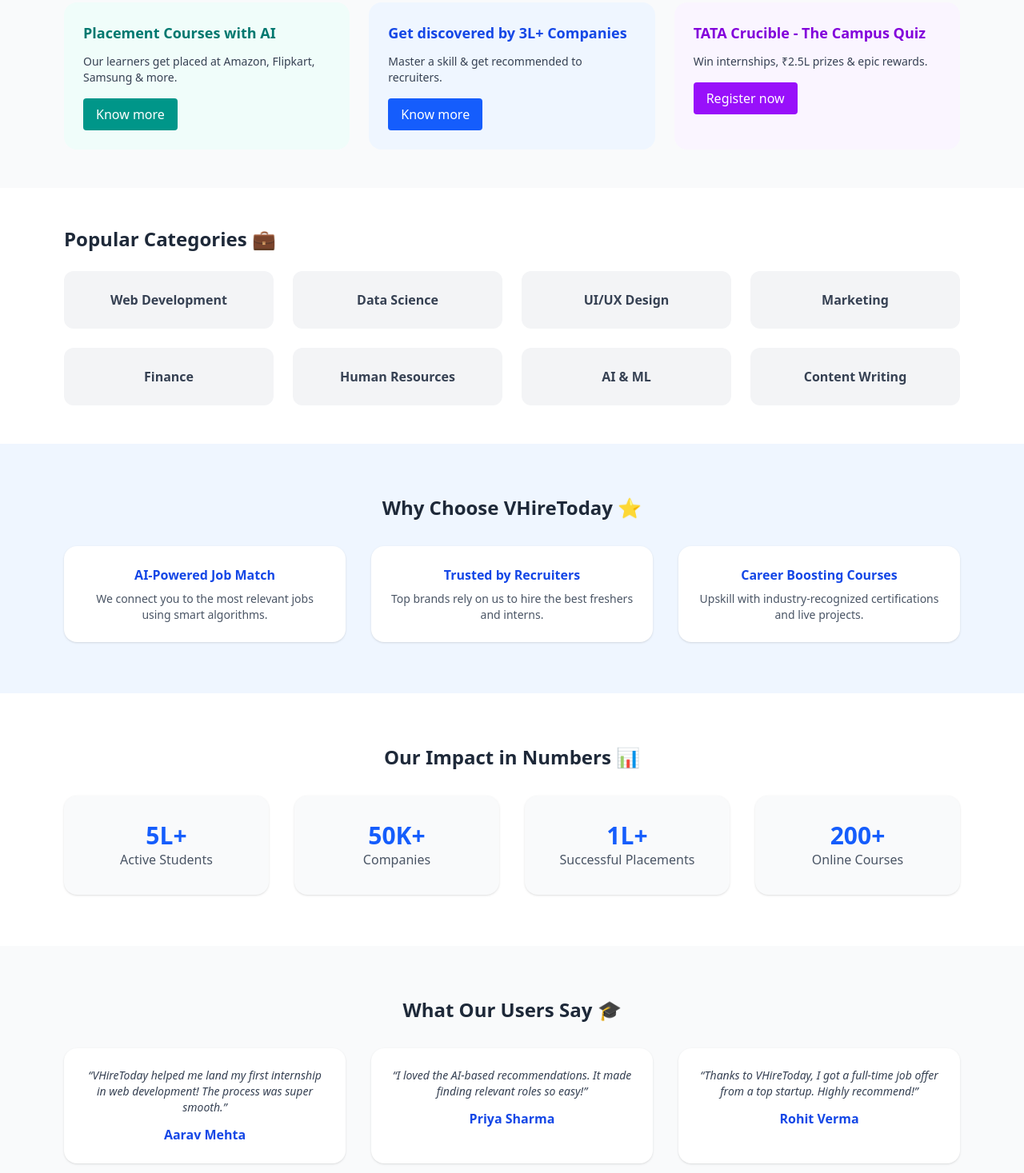
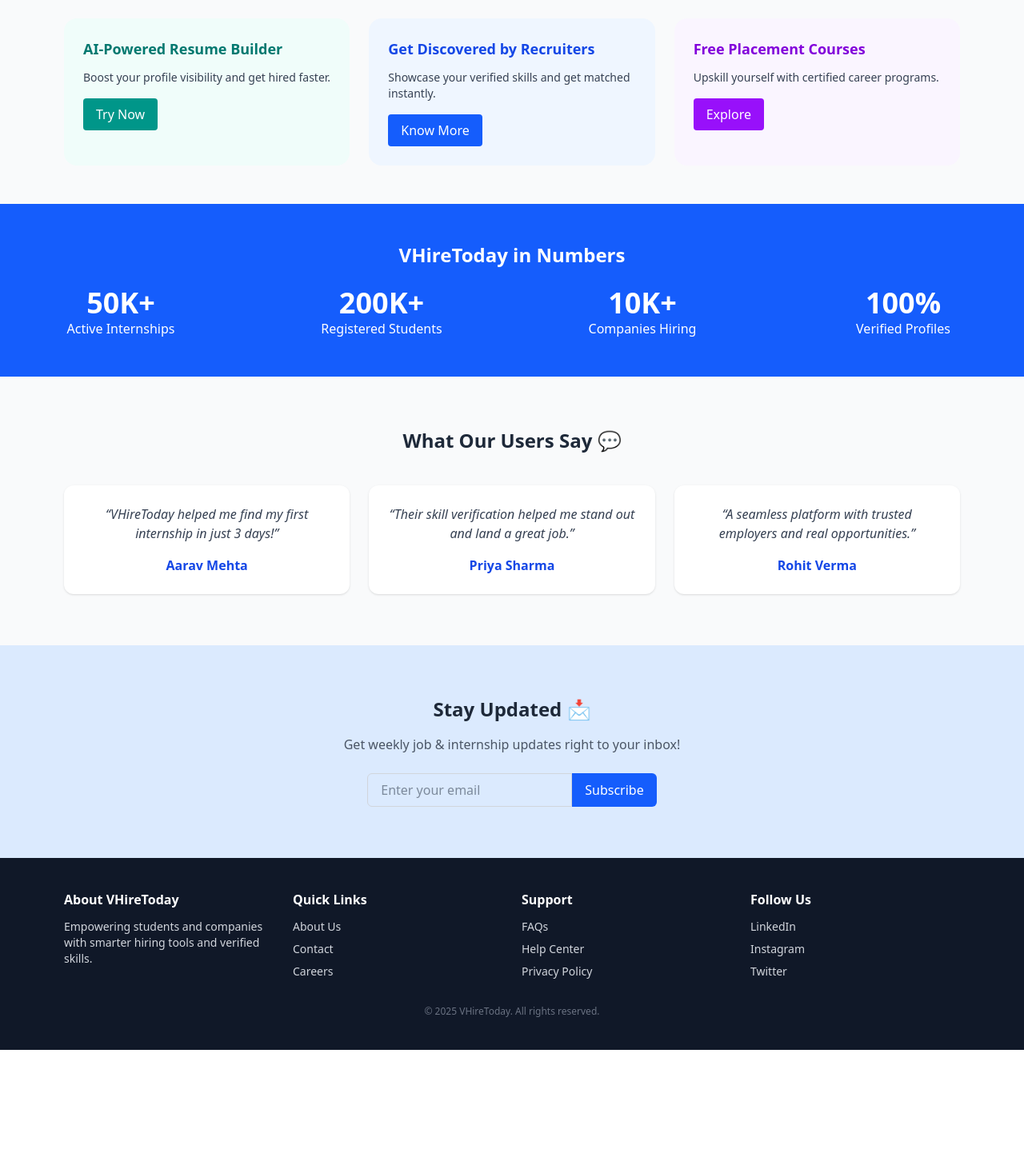
Before and after one commit to Tasneemsd/SkillVerify, a React (Vite) app in the folder client/: page /#/ in a window 1280 px wide. Shown: the part 743-2210 px from the top of the page at 80% size. After the commit the page ends 2056 px from the top, so only its background shows below. Built offline with nearby package versions, Linux system fonts and the light colour scheme.

Commit message:
Home updated 7:38

```diff
--- a/client/src/components/Home.jsx
+++ b/client/src/components/Home.jsx
@@ -2,36 +2,32 @@
 import { FaGoogle, FaEnvelope, FaArrowUp } from "react-icons/fa";
 
 export default function Home() {
-  const [showButton, setShowButton] = useState(false);
+  const [showTopBtn, setShowTopBtn] = useState(false);
 
+  // Show Back to Top button on scroll
   useEffect(() => {
     const handleScroll = () => {
-      if (window.scrollY > 300) {
-        setShowButton(true);
-      } else {
-        setShowButton(false);
-      }
+      if (window.scrollY > 400) setShowTopBtn(true);
+      else setShowTopBtn(false);
     };
     window.addEventListener("scroll", handleScroll);
     return () => window.removeEventListener("scroll", handleScroll);
   }, []);
 
-  const scrollToTop = () => {
-    window.scrollTo({ top: 0, behavior: "smooth" });
-  };
+  const scrollToTop = () => window.scrollTo({ top: 0, behavior: "smooth" });
 
   return (
     <div className="font-sans bg-white text-gray-800">
       {/* Navbar */}
-      <header className="flex justify-between items-center px-8 py-4 shadow-sm">
+      <header className="flex justify-between items-center px-8 py-4 shadow-sm sticky top-0 bg-white z-50">
         <div className="flex items-center space-x-2">
           <img src="/logo.png" alt="VHireToday Logo" className="h-8" />
           <span className="text-2xl font-bold text-blue-600">VHireToday</span>
         </div>
         <nav className="hidden md:flex space-x-6 text-gray-700 font-medium">
-          <a href="#" className="hover:text-blue-600">Jobs</a>
+          <a href="#" className="hover:text-blue-600">Hire</a>
           <a href="#" className="hover:text-blue-600">Internships</a>
-          <a href="#" className="hover:text-blue-600">Courses</a>
+          <a href="#" className="hover:text-blue-600">Verify Skills</a>
           <span className="bg-yellow-400 text-sm px-2 py-0.5 rounded-md text-white font-semibold">OFFER</span>
         </nav>
         <div className="flex items-center space-x-3">
@@ -44,9 +40,9 @@
       <section className="bg-gradient-to-r from-blue-700 to-blue-500 text-white py-16 px-6 md:px-20 flex flex-col md:flex-row items-center justify-between">
         <div className="md:w-1/2 space-y-5">
           <h1 className="text-4xl md:text-5xl font-bold leading-tight">
-            India’s <span className="text-yellow-300">#1 platform</span>
+            Hire Smarter with <span className="text-yellow-300">VHireToday</span>
           </h1>
-          <p className="text-lg">For fresher jobs, internships and courses</p>
+          <p className="text-lg">India’s trusted platform for hiring interns, freshers, and skilled talent.</p>
           <div className="flex flex-col sm:flex-row space-y-3 sm:space-y-0 sm:space-x-4 pt-4">
             <button className="flex items-center justify-center space-x-2 bg-white text-gray-800 font-semibold px-6 py-3 rounded-md hover:bg-gray-100">
               <FaGoogle className="text-red-500" />
@@ -58,7 +54,7 @@
             </button>
           </div>
           <p className="text-sm text-gray-200">
-            By continuing, you agree to our <a href="#" className="underline">T&C</a>.
+            By continuing, you agree to our <a href="#" className="underline">Terms & Conditions</a>.
           </p>
         </div>
         <div className="md:w-1/2 mt-8 md:mt-0">
@@ -68,162 +64,131 @@
 
       {/* Trusted Companies */}
       <section className="py-10 bg-white text-center">
-        <p className="text-gray-500 font-medium">10K+ openings daily</p>
-        <div className="flex justify-center items-center flex-wrap mt-4 space-x-6">
-          <img src="https://upload.wikimedia.org/wikipedia/commons/5/53/Paytm_logo.png" alt="Paytm" className="h-6" />
-          <img src="https://upload.wikimedia.org/wikipedia/commons/0/02/Nestle_textlogo_blue.svg" alt="Nestle" className="h-6" />
-          <img src="https://upload.wikimedia.org/wikipedia/commons/1/1a/HCL_Technologies_Logo.svg" alt="HCL" className="h-6" />
-          <img src="https://upload.wikimedia.org/wikipedia/commons/2/24/BookMyShow_logo.svg" alt="BookMyShow" className="h-6" />
-          <img src="https://upload.wikimedia.org/wikipedia/commons/9/99/Nykaa_logo.svg" alt="Nykaa" className="h-6" />
+        <p className="text-gray-500 font-medium">Trusted by 1000+ companies</p>
+        <div className="flex justify-center items-center flex-wrap mt-4 gap-6">
+          <img src="https://upload.wikimedia.org/wikipedia/commons/5/53/Paytm_logo.png" className="h-6" />
+          <img src="https://upload.wikimedia.org/wikipedia/commons/0/02/Nestle_textlogo_blue.svg" className="h-6" />
+          <img src="https://upload.wikimedia.org/wikipedia/commons/1/1a/HCL_Technologies_Logo.svg" className="h-6" />
+          <img src="https://upload.wikimedia.org/wikipedia/commons/2/24/BookMyShow_logo.svg" className="h-6" />
+          <img src="https://upload.wikimedia.org/wikipedia/commons/9/99/Nykaa_logo.svg" className="h-6" />
         </div>
       </section>
 
       {/* Trending Now */}
       <section className="py-12 bg-gray-50 px-6 md:px-20">
-        <h2 className="text-2xl font-bold mb-6">Trending now 🔥</h2>
+        <h2 className="text-2xl font-bold mb-6">Trending Now 🔥</h2>
         <div className="grid md:grid-cols-3 gap-6">
           <div className="bg-teal-50 p-6 rounded-2xl hover:shadow-lg transition">
-            <h3 className="text-lg font-semibold text-teal-700 mb-3">Placement Courses with AI</h3>
-            <p className="text-gray-700 text-sm mb-4">Our learners get placed at Amazon, Flipkart, Samsung & more.</p>
-            <button className="bg-teal-600 text-white px-4 py-2 rounded hover:bg-teal-700">Know more</button>
+            <h3 className="text-lg font-semibold text-teal-700 mb-3">AI-Powered Resume Builder</h3>
+            <p className="text-gray-700 text-sm mb-4">Boost your profile visibility and get hired faster.</p>
+            <button className="bg-teal-600 text-white px-4 py-2 rounded hover:bg-teal-700">Try Now</button>
           </div>
           <div className="bg-blue-50 p-6 rounded-2xl hover:shadow-lg transition">
-            <h3 className="text-lg font-semibold text-blue-700 mb-3">Get discovered by 3L+ Companies</h3>
-            <p className="text-gray-700 text-sm mb-4">Master a skill & get recommended to recruiters.</p>
-            <button className="bg-blue-600 text-white px-4 py-2 rounded hover:bg-blue-700">Know more</button>
+            <h3 className="text-lg font-semibold text-blue-700 mb-3">Get Discovered by Recruiters</h3>
+            <p className="text-gray-700 text-sm mb-4">Showcase your verified skills and get matched instantly.</p>
+            <button className="bg-blue-600 text-white px-4 py-2 rounded hover:bg-blue-700">Know More</button>
           </div>
           <div className="bg-purple-50 p-6 rounded-2xl hover:shadow-lg transition">
-            <h3 className="text-lg font-semibold text-purple-700 mb-3">TATA Crucible - The Campus Quiz</h3>
-            <p className="text-gray-700 text-sm mb-4">Win internships, ₹2.5L prizes & epic rewards.</p>
-            <button className="bg-purple-600 text-white px-4 py-2 rounded hover:bg-purple-700">Register now</button>
+            <h3 className="text-lg font-semibold text-purple-700 mb-3">Free Placement Courses</h3>
+            <p className="text-gray-700 text-sm mb-4">Upskill yourself with certified career programs.</p>
+            <button className="bg-purple-600 text-white px-4 py-2 rounded hover:bg-purple-700">Explore</button>
           </div>
         </div>
       </section>
 
-      {/* 💼 Popular Categories */}
-      <section className="py-12 px-6 md:px-20 bg-white">
-        <h2 className="text-2xl font-bold mb-6">Popular Categories 💼</h2>
-        <div className="grid grid-cols-2 md:grid-cols-4 gap-6">
-          {["Web Development", "Data Science", "UI/UX Design", "Marketing", "Finance", "Human Resources", "AI & ML", "Content Writing"].map((cat) => (
-            <div key={cat} className="bg-gray-100 text-center p-6 rounded-xl hover:shadow-md transition">
-              <p className="font-semibold text-gray-700">{cat}</p>
-            </div>
-          ))}
+      {/* Stats Section */}
+      <section className="py-12 text-center bg-blue-600 text-white">
+        <h2 className="text-2xl font-bold mb-6">VHireToday in Numbers</h2>
+        <div className="grid md:grid-cols-4 gap-6">
+          <div><h3 className="text-4xl font-bold">50K+</h3><p>Active Internships</p></div>
+          <div><h3 className="text-4xl font-bold">200K+</h3><p>Registered Students</p></div>
+          <div><h3 className="text-4xl font-bold">10K+</h3><p>Companies Hiring</p></div>
+          <div><h3 className="text-4xl font-bold">100%</h3><p>Verified Profiles</p></div>
         </div>
       </section>
 
-      {/* ⭐ Why Choose VHireToday */}
-      <section className="bg-blue-50 py-16 px-6 md:px-20 text-center">
-        <h2 className="text-2xl font-bold mb-8">Why Choose VHireToday ⭐</h2>
-        <div className="grid md:grid-cols-3 gap-8">
-          <div className="bg-white p-6 rounded-2xl shadow-sm hover:shadow-md transition">
-            <h3 className="font-semibold text-blue-700 mb-2">AI-Powered Job Match</h3>
-            <p className="text-gray-600 text-sm">We connect you to the most relevant jobs using smart algorithms.</p>
-          </div>
-          <div className="bg-white p-6 rounded-2xl shadow-sm hover:shadow-md transition">
-            <h3 className="font-semibold text-blue-700 mb-2">Trusted by Recruiters</h3>
-            <p className="text-gray-600 text-sm">Top brands rely on us to hire the best freshers and interns.</p>
-          </div>
-          <div className="bg-white p-6 rounded-2xl shadow-sm hover:shadow-md transition">
-            <h3 className="font-semibold text-blue-700 mb-2">Career Boosting Courses</h3>
-            <p className="text-gray-600 text-sm">Upskill with industry-recognized certifications and live projects.</p>
-          </div>
-        </div>
-      </section>
-
-      {/* 📊 Stats Section */}
-      <section className="py-16 bg-white text-center px-6 md:px-20">
-        <h2 className="text-2xl font-bold mb-8">Our Impact in Numbers 📊</h2>
-        <div className="grid md:grid-cols-4 gap-8">
-          {[
-            { num: "5L+", label: "Active Students" },
-            { num: "50K+", label: "Companies" },
-            { num: "1L+", label: "Successful Placements" },
-            { num: "200+", label: "Online Courses" },
-          ].map((stat) => (
-            <div key={stat.label} className="bg-gray-50 py-8 rounded-2xl shadow-sm hover:shadow-md transition">
-              <h3 className="text-3xl font-bold text-blue-600">{stat.num}</h3>
-              <p className="text-gray-600 font-medium">{stat.label}</p>
-            </div>
-          ))}
-        </div>
-      </section>
-
-      {/* 🎓 Testimonials */}
-      <section className="bg-gray-50 py-16 px-6 md:px-20 text-center">
-        <h2 className="text-2xl font-bold mb-8">What Our Users Say 🎓</h2>
-        <div className="grid md:grid-cols-3 gap-8">
+      {/* Testimonials */}
+      <section className="py-16 bg-gray-50 px-8 md:px-20 text-center">
+        <h2 className="text-2xl font-bold mb-10">What Our Users Say 💬</h2>
+        <div className="grid md:grid-cols-3 gap-6">
           {[
             {
               name: "Aarav Mehta",
-              text: "VHireToday helped me land my first internship in web development! The process was super smooth.",
+              text: "VHireToday helped me find my first internship in just 3 days!",
             },
             {
               name: "Priya Sharma",
-              text: "I loved the AI-based recommendations. It made finding relevant roles so easy!",
+              text: "Their skill verification helped me stand out and land a great job.",
             },
             {
               name: "Rohit Verma",
-              text: "Thanks to VHireToday, I got a full-time job offer from a top startup. Highly recommend!",
+              text: "A seamless platform with trusted employers and real opportunities.",
             },
-          ].map((t) => (
-            <div key={t.name} className="bg-white p-6 rounded-2xl shadow-sm hover:shadow-md transition">
-              <p className="text-gray-700 text-sm italic mb-3">“{t.text}”</p>
+          ].map((t, i) => (
+            <div key={i} className="bg-white p-6 rounded-xl shadow hover:shadow-lg transition">
+              <p className="text-gray-700 italic mb-4">“{t.text}”</p>
               <h4 className="font-semibold text-blue-700">{t.name}</h4>
             </div>
           ))}
         </div>
       </section>
 
-      {/* ✉️ Newsletter Signup */}
-      <section className="bg-blue-600 text-white text-center py-16 px-6 md:px-20">
-        <h2 className="text-2xl font-bold mb-4">Stay Updated with VHireToday ✉️</h2>
-        <p className="mb-6 text-blue-100">Get the latest internships, job alerts, and career tips directly in your inbox.</p>
-        <div className="flex flex-col sm:flex-row justify-center items-center gap-3">
+      {/* Newsletter Signup */}
+      <section className="py-16 bg-blue-100 text-center">
+        <h2 className="text-2xl font-bold mb-4">Stay Updated 📩</h2>
+        <p className="text-gray-600 mb-6">Get weekly job & internship updates right to your inbox!</p>
+        <div className="flex justify-center">
           <input
             type="email"
             placeholder="Enter your email"
-            className="px-4 py-3 rounded-md w-64 text-gray-800 outline-none"
+            className="px-4 py-2 rounded-l-md w-64 border border-gray-300 focus:outline-none"
           />
-          <button className="bg-yellow-400 px-6 py-3 rounded-md font-semibold hover:bg-yellow-500">
-            Subscribe
-          </button>
-        </div>
-      </section>
-
-      {/* Employer Section */}
-      <section className="py-16 bg-blue-100 px-6 md:px-20 text-center md:text-left flex flex-col md:flex-row items-center justify-between rounded-xl mx-4 md:mx-12 my-10">
-        <div className="md:w-2/3 space-y-3">
-          <h3 className="text-lg font-semibold text-blue-700">VHireToday for Employers</h3>
-          <h2 className="text-2xl font-bold text-gray-800">
-            Looking to hire freshers and interns?
-          </h2>
-          <p className="text-gray-700">
-            Access India’s largest talent pool with AI-powered tools and smart filters to hire faster.
-          </p>
-          <button className="bg-yellow-400 text-white px-5 py-2 rounded font-semibold hover:bg-yellow-500">Post now for free</button>
-        </div>
-        <div className="md:w-1/3 mt-8 md:mt-0">
-          <img
-            src="https://cdn.pixabay.com/photo/2016/03/31/19/56/avatar-1295396_1280.png"
-            alt="Employer"
-            className="rounded-lg shadow-md"
-          />
+          <button className="bg-blue-600 text-white px-4 py-2 rounded-r-md hover:bg-blue-700">Subscribe</button>
         </div>
       </section>
 
       {/* Footer */}
-      <footer className="bg-blue-600 text-white text-center py-6">
-        <p className="text-sm">© 2025 VHireToday. All rights reserved.</p>
+      <footer className="bg-gray-900 text-gray-300 py-10 px-6 md:px-20">
+        <div className="grid md:grid-cols-4 gap-6">
+          <div>
+            <h3 className="font-semibold text-white mb-3">About VHireToday</h3>
+            <p className="text-sm">Empowering students and companies with smarter hiring tools and verified skills.</p>
+          </div>
+          <div>
+            <h3 className="font-semibold text-white mb-3">Quick Links</h3>
+            <ul className="space-y-2 text-sm">
+              <li><a href="#" className="hover:text-white">About Us</a></li>
+              <li><a href="#" className="hover:text-white">Contact</a></li>
+              <li><a href="#" className="hover:text-white">Careers</a></li>
+            </ul>
+          </div>
+          <div>
+            <h3 className="font-semibold text-white mb-3">Support</h3>
+            <ul className="space-y-2 text-sm">
+              <li><a href="#" className="hover:text-white">FAQs</a></li>
+              <li><a href="#" className="hover:text-white">Help Center</a></li>
+              <li><a href="#" className="hover:text-white">Privacy Policy</a></li>
+            </ul>
+          </div>
+          <div>
+            <h3 className="font-semibold text-white mb-3">Follow Us</h3>
+            <ul className="space-y-2 text-sm">
+              <li><a href="#" className="hover:text-white">LinkedIn</a></li>
+              <li><a href="#" className="hover:text-white">Instagram</a></li>
+              <li><a href="#" className="hover:text-white">Twitter</a></li>
+            </ul>
+          </div>
+        </div>
+        <p className="text-center text-xs text-gray-500 mt-8">© 2025 VHireToday. All rights reserved.</p>
       </footer>
 
-      {/* 🔝 Floating Back-to-Top Button */}
-      {showButton && (
+      {/* Floating Back to Top Button */}
+      {showTopBtn && (
         <button
           onClick={scrollToTop}
-          className="fixed bottom-6 right-6 bg-blue-600 text-white p-3 rounded-full shadow-lg hover:bg-blue-700 transition-all duration-300 animate-bounce"
+          className="fixed bottom-6 right-6 bg-blue-600 text-white p-3 rounded-full shadow-lg hover:bg-blue-700 transition-all animate-bounce"
         >
-          <FaArrowUp size={20} />
+          <FaArrowUp />
         </button>
       )}
     </div>
```
